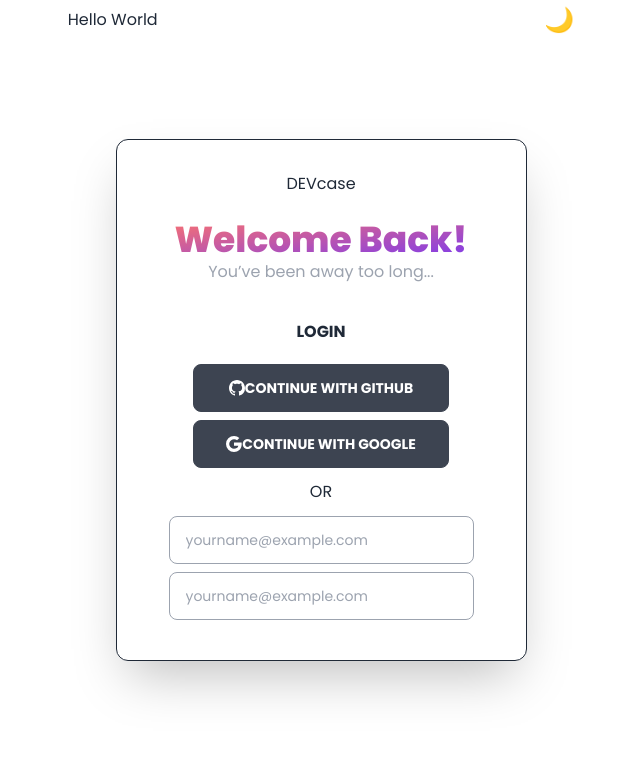
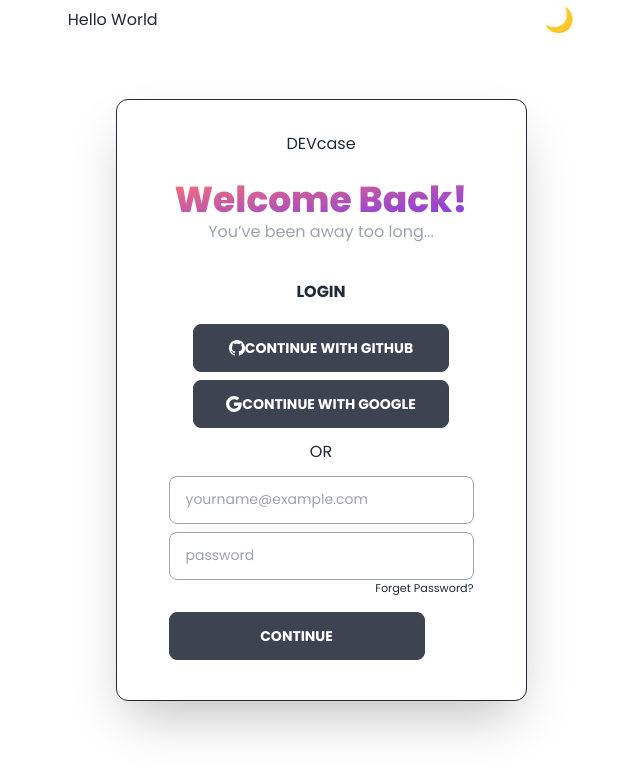
Before and after one commit to mukulrajpoot262610/dev-case-app, a Next.js app: page /auth in a window 1280 px wide. Shown: the top 774 px of the page, without its empty margins (319-959 px from the left). Built offline with nearby package versions, Linux system fonts and the light colour scheme.

Commit message:
Completed Login UI

```diff
--- a/pages/_app.js
+++ b/pages/_app.js
@@ -3,15 +3,24 @@ import { ThemeProvider } from 'next-themes'
 import Navbar from '../components/Navbar'
 import '../styles/global.css'
 import Layout from '../components/layout/Layout'
+import Head from 'next/head'
 
 function MyApp({ Component, pageProps }) {
   return (
+    <>
+
+      <Head>
+        <link rel="stylesheet" href="https://cdnjs.cloudflare.com/ajax/libs/font-awesome/6.0.0-beta3/css/all.min.css" integrity="sha512-Fo3rlrZj/k7ujTnHg4CGR2D7kSs0v4LLanw2qksYuRlEzO+tcaEPQogQ0KaoGN26/zrn20ImR1DfuLWnOo7aBA==" crossorigin="anonymous" referrerpolicy="no-referrer" />
+      </Head>
+
       <ThemeProvider enableSystem={true} attribute="class">
         <Layout>
           <Navbar />
           <Component {...pageProps} />
         </Layout>
       </ThemeProvider>
+
+    </>
   )
 }
 
--- a/pages/auth/index.js
+++ b/pages/auth/index.js
@@ -3,7 +3,18 @@ import Head from 'next/head'
 
 const Login = () => {
 
-    const [showPassword, setShowPassword] = useState()
+    const [showPassword, setShowPassword] = useState(false)
+    const [type, setType] = useState("password")
+
+    const password = () => {
+        if (showPassword === false) {
+            setShowPassword(true)
+            setType('text')
+        } else {
+            setShowPassword(false)
+            setType('password')
+        }
+    }
 
     const handleSubmit = () => {
 
@@ -16,7 +27,7 @@ const Login = () => {
                 <link rel="icon" href="/favicon.ico" />
             </Head>
 
-            <div className="flex flex-col items-center justify-center rounded-xl shadow-2xl p-8 border border-gray-800">
+            <div className="flex flex-col items-center justify-center rounded-xl md:shadow-2xl p-8 md:border border-gray-800">
                 <p>DEVcase</p>
                 <h1 className="text-4xl font-extrabold text-transparent bg-clip-text bg-gradient-to-br from-red-400 to-purple-600 mt-6">Welcome Back!</h1>
                 <p className="mb-6 text-gray-400">You’ve been away too long...</p>
@@ -38,11 +49,19 @@ const Login = () => {
                 <p className="my-3">OR</p>
 
                 <form onSubmit={handleSubmit} className="w-full px-5">
-                    <div class="form-control w-full">
-                        <input type="text" placeholder="yourname@example.com" className="input dark:bg-primary border border-gray-400 dark:border-gray-800" />
+                    <div className="form-control w-full">
+                        <input type="email" placeholder="yourname@example.com" className="input dark:bg-primary border border-gray-400 dark:border-gray-800" required />
                     </div>
-                    <div class="form-control w-full my-2">
-                        <input type="password" placeholder="yourname@example.com" className="input dark:bg-primary border border-gray-400 dark:border-gray-800" />
+                    <div className="relative form-control w-full my-2">
+                        <input required type={type} placeholder="password" className="input dark:bg-primary border border-gray-400 dark:border-gray-800" />
+                        <h1 className="absolute right-4 cursor-pointer top-3">
+                            {
+                                showPassword ? <i className="fas fa-eye" onClick={password}></i> : <i className="fas fa-eye-slash" onClick={password}></i>
+                            }</h1>
+                        <p className="self-end text-2xs cursor-pointer mb-2 hover:underline">Forget Password?</p>
+                    </div>
+                    <div className="form-control w-full my-2">
+                        <button className="btn btn-wide">Continue</button>
                     </div>
                 </form>
 
```
Lines whose indentation alone changed are shown as unchanged.
